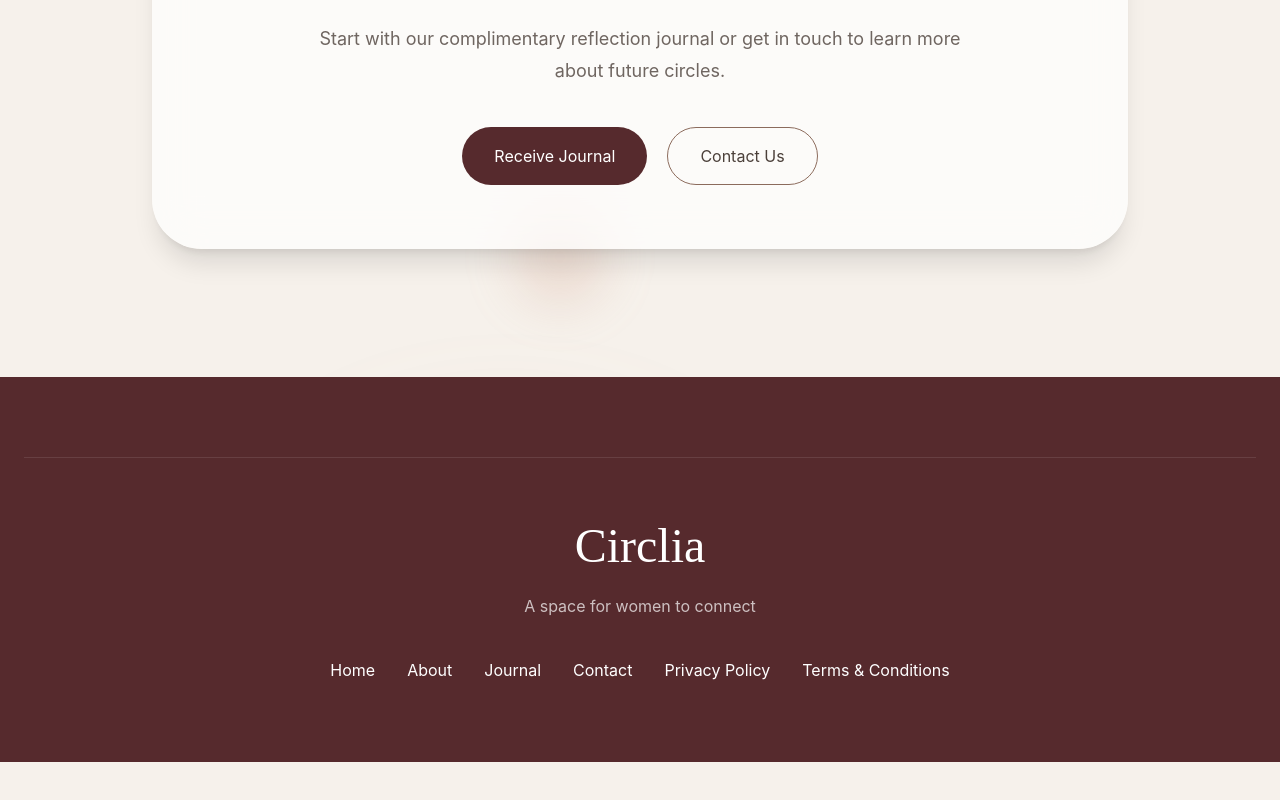
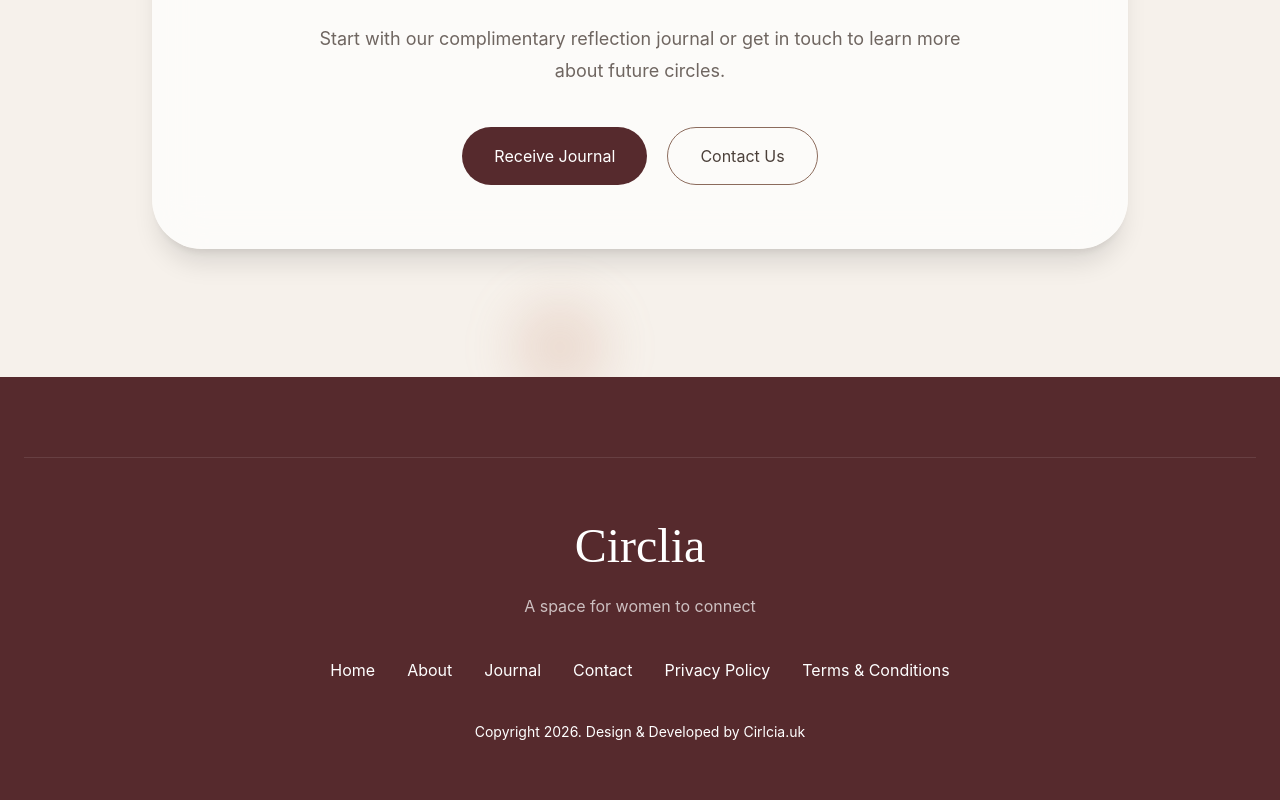
Before and after one commit to rahim-cmd/cirlia, a React (Vite) app: page /about in a window 1280 px wide. Shown: the part 3797-4597 px from the top of the page. Before the commit the page ends 4559 px from the top, so only its background shows below. Built offline with nearby package versions, Linux system fonts and the light colour scheme.

Commit message:
footer updated

```diff
--- a/src/components/Footer.jsx
+++ b/src/components/Footer.jsx
@@ -3,28 +3,23 @@ import Container from "./Container";
 
 const Footer = () => {
   return (
-    <footer className="py-20 text-white"   style={{ background: "var(--color-sage)" }}>
-
+    <footer
+      className="py-20 text-white"
+      style={{ background: "var(--color-sage)" }}
+    >
       <Container>
-
         <div className="border-t border-white/10 pt-16">
-
           <div className="text-center">
-
             <h2
               className="text-5xl mb-6"
               style={{
-                fontFamily:
-                  "Cormorant Garamond, serif"
+                fontFamily: "Cormorant Garamond, serif",
               }}
             >
-
               Circlia
             </h2>
 
-            <p className="opacity-70">
-              A space for women to connect
-            </p>
+            <p className="opacity-70">A space for women to connect</p>
 
             <div
               className="
@@ -37,7 +32,6 @@ const Footer = () => {
   px-4
   "
             >
-
               <Link to="/" className="hover:opacity-70 transition">
                 Home
               </Link>
@@ -67,15 +61,13 @@ const Footer = () => {
               >
                 Terms & Conditions
               </Link>
-
             </div>
-
           </div>
-
+          <div className="text-center m-10 text-sm">
+            Copyright 2026. Design & Developed by Cirlcia.uk
           </div>
-
+        </div>
       </Container>
-
     </footer>
   );
 };
```
Lines whose indentation alone changed are shown as unchanged.
